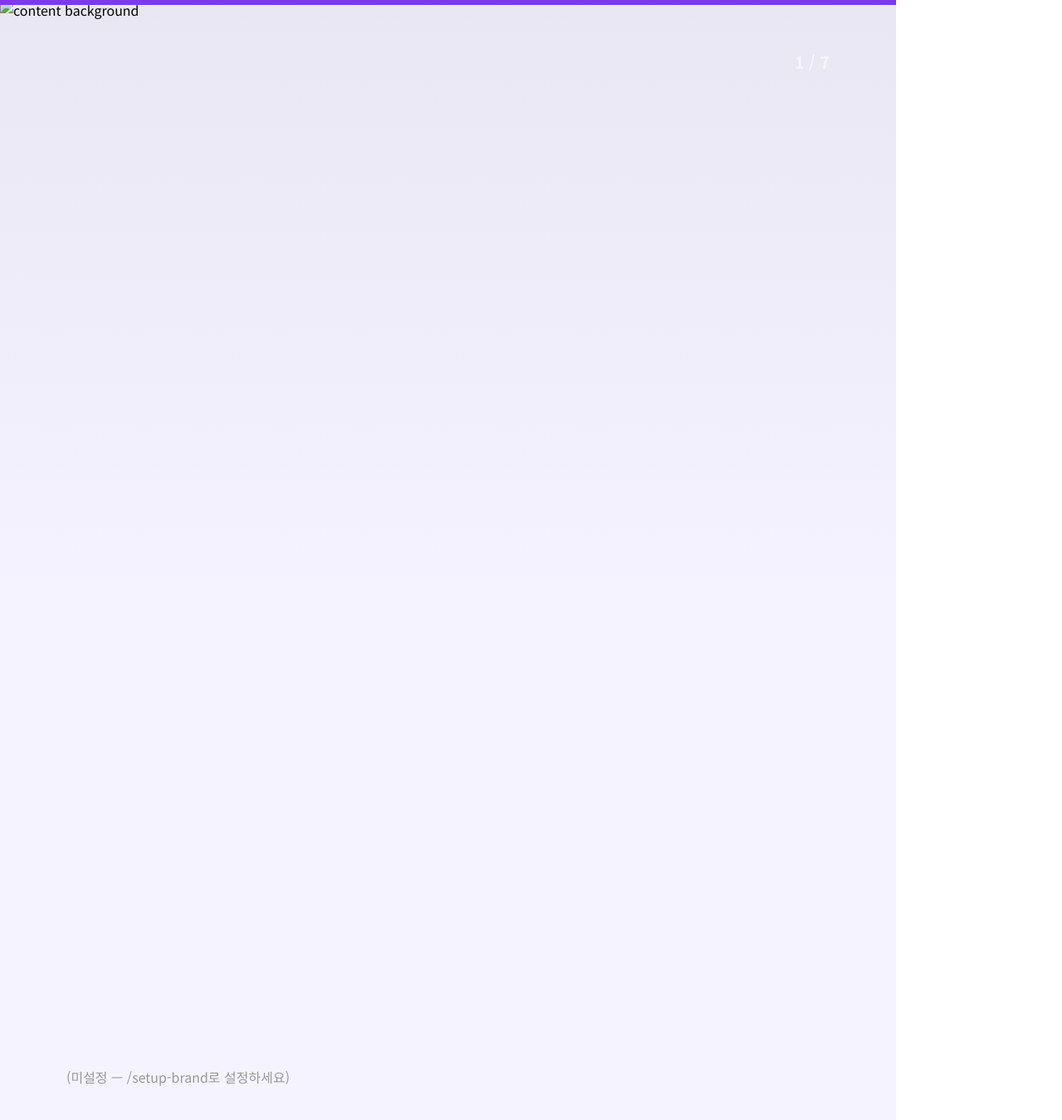
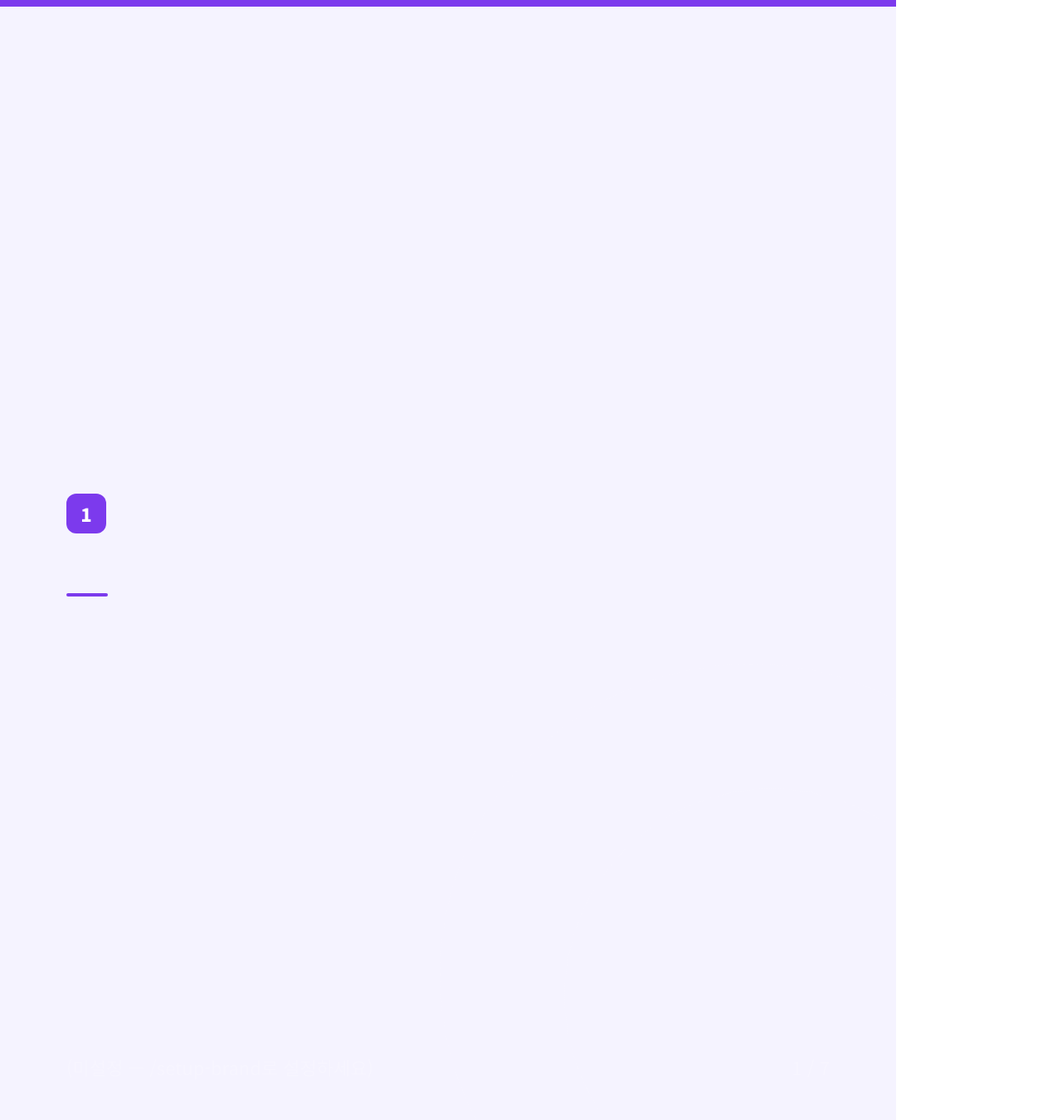
Before and after one commit to lodaebone6980/card-news-insta, a FastAPI app: page /api/slide-html in a window 1280 px wide. Shown: the whole page at 83% size. Run offline with FastAPI, Linux system fonts and the light colour scheme.

Commit message:
Refactor slide structure and enhance styles
Updated slide layout and styling for improved design.

```diff
--- a/templates/content.html
+++ b/templates/content.html
@@ -4,120 +4,86 @@
 <meta charset="UTF-8">
 <style>
 @import url('https://fonts.googleapis.com/css2?family=Noto+Sans+KR:wght@400;700;900&display=swap');
-
 * { margin: 0; padding: 0; box-sizing: border-box; }
-
-  body {
-    width: 1080px;
-    height: 1350px;
-    overflow: hidden;
-    font-family: 'Noto Sans KR', sans-serif;
+body { width: 1080px; height: 1350px; overflow: hidden; font-family: 'Noto Sans KR', sans-serif; }
+.slide {
+  width: 1080px; height: 1350px;
+  background: {{ sub_color }};
+  padding: 90px 80px;
+  display: flex; flex-direction: column;
+  justify-content: center;
+  position: relative; overflow: hidden;
 }
-
-  .slide {
-    width: 1080px;
-    height: 1350px;
-    position: relative;
-    background: {{ sub_color }};
+.top-bar {
+  position: absolute; top: 0; left: 0; right: 0; height: 8px;
+  background: {{ main_color }};
 }
-
-  .background-image {
-    position: absolute;
-    top: 0;
-    left: 0;
-    width: 100%;
-    height: 55%;
-    object-fit: cover;
-    z-index: 0;
+.deco {
+  position: absolute; right: -100px; bottom: -100px;
+  width: 500px; height: 500px; border-radius: 50%;
+  border: 1px solid rgba(255,255,255,0.04);
 }
-
-  .image-overlay {
-    position: absolute;
-    top: 0;
-    left: 0;
-    width: 100%;
-    height: 55%;
-    background: linear-gradient(
-      to bottom,
-      rgba(0, 0, 0, 0.05) 0%,
-      {{ sub_color }} 100%
-    );
-    z-index: 1;
+.deco2 {
+  position: absolute; right: -200px; bottom: -200px;
+  width: 750px; height: 750px; border-radius: 50%;
+  border: 1px solid rgba(255,255,255,0.025);
 }
-
-  .content {
-    position: absolute;
-    bottom: 0;
-    left: 0;
-    right: 0;
-    padding: 80px;
-    z-index: 2;
+.step-badge {
+  display: inline-flex; align-items: center; gap: 10px;
+  margin-bottom: 40px;
 }
-
-  .category-tag {
-    display: inline-block;
-    font-size: 22px;
-    font-weight: 700;
+.step-num {
+  width: 48px; height: 48px; border-radius: 12px;
+  background: {{ main_color }};
+  color: #fff; font-size: 22px; font-weight: 900;
+  display: flex; align-items: center; justify-content: center;
+}
+.step-label {
+  font-size: 24px; font-weight: 700;
   color: {{ main_color }};
-    text-transform: uppercase;
-    letter-spacing: 3px;
-    margin-bottom: 20px;
-    padding-bottom: 12px;
-    border-bottom: 3px solid {{ main_color }};
+  letter-spacing: 1px;
 }
-
 .heading {
-    font-size: 48px;
-    font-weight: 900;
-    color: #1A1A1A;
-    line-height: 1.35;
-    margin-bottom: 28px;
+  font-size: 68px; font-weight: 900;
+  color: #ffffff; line-height: 1.2;
+  margin-bottom: 32px;
+  letter-spacing: -1.5px;
   word-break: keep-all;
 }
-
+.divider {
+  width: 50px; height: 4px;
+  background: {{ main_color }};
+  border-radius: 2px; margin-bottom: 36px;
+}
 .body {
-    font-size: 30px;
-    font-weight: 400;
-    color: #4A4A4A;
-    line-height: 1.7;
+  font-size: 34px; font-weight: 400;
+  color: rgba(255,255,255,0.6);
+  line-height: 1.75;
   word-break: keep-all;
 }
-
-  .accent-bar {
-    position: absolute; top: 0; left: 0;
-    width: 100%; height: 6px;
-    background: {{ main_color }};
-    z-index: 3;
-  }
-
-  .brand-footer {
-    position: absolute; bottom: 40px; left: 80px;
-    font-size: 16px; color: #999;
-    z-index: 3;
-  }
-
-  .slide-number {
-    position: absolute;
-    top: 60px;
-    right: 80px;
-    font-size: 20px;
-    font-weight: 700;
-    color: rgba(255, 255, 255, 0.6);
-    z-index: 2;
+.body strong { color: #fff; font-weight: 700; }
+.footer {
+  position: absolute; bottom: 48px; left: 80px; right: 80px;
+  display: flex; justify-content: space-between; align-items: center;
+  font-size: 22px; color: rgba(255,255,255,0.2);
 }
 </style>
 </head>
 <body>
 <div class="slide">
-    <div class="accent-bar"></div>
-    <img class="background-image" src="{{ image_path }}" alt="content background">
-    <div class="image-overlay"></div>
-    <span class="slide-number">{{ slide_number }} / {{ total_slides }}</span>
-    <span class="brand-footer">{{ brand_name }}</span>
-    <div class="content">
-      <span class="category-tag">{{ category_tag }}</span>
+  <div class="top-bar"></div>
+  <div class="deco"></div>
+  <div class="deco2"></div>
+  <div class="step-badge">
+    <div class="step-num">{{ slide_number }}</div>
+    <div class="step-label">{{ category_tag }}</div>
+  </div>
   <h2 class="heading">{{ heading }}</h2>
+  <div class="divider"></div>
   <p class="body">{{ body }}</p>
+  <div class="footer">
+    <span>{{ brand_name }}</span>
+    <span>{{ slide_number }} / {{ total_slides }}</span>
   </div>
 </div>
 </body>
```
Lines whose indentation alone changed are shown as unchanged.
